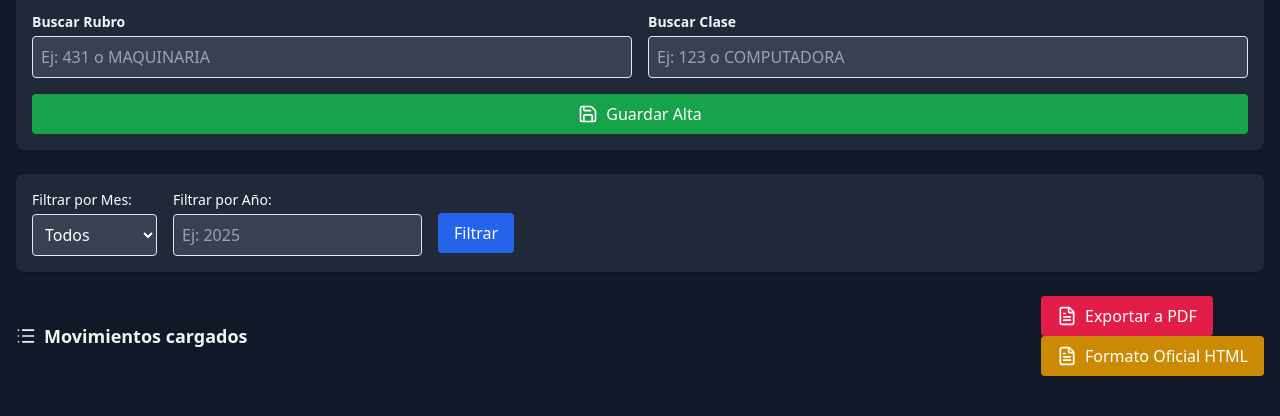
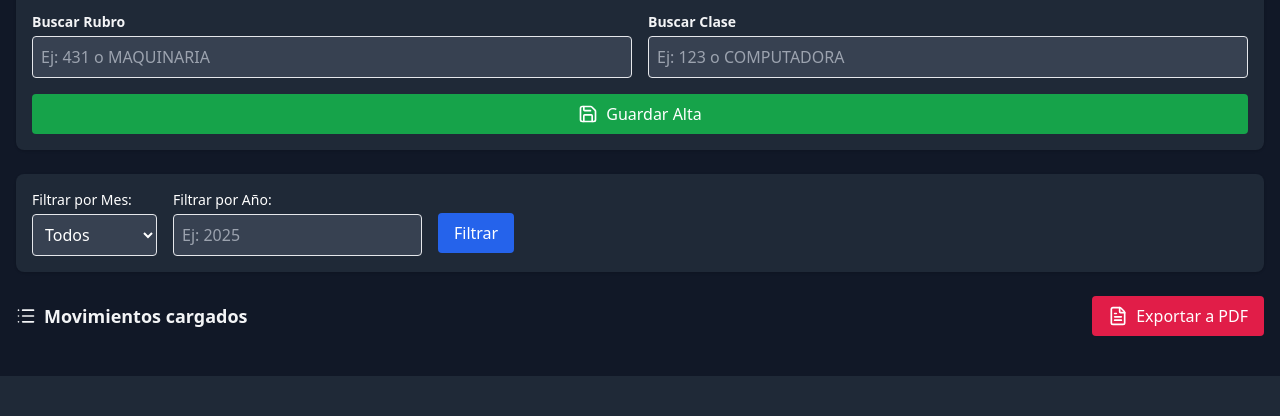
Before and after one commit to Patrimonio2-web/anexos, a Flask app: template templates/altas.html in a window 1280 px wide. Shown: the part 706-1122 px from the top of the page. After the commit the page ends 1082 px from the top, so only its background shows below. Run offline with Flask 3, Linux system fonts and the light colour scheme; the template is opened without the code that fills it, so the values that code supplies are empty; some libraries are stand-ins or nearby versions.

Commit message:
Update altas.html

```diff
--- a/templates/altas.html
+++ b/templates/altas.html
@@ -189,9 +189,6 @@
 
       <input type="hidden" name="mes" value="{{ request.args.get('mes', '') }}">
       <input type="hidden" name="anio" value="{{ request.args.get('anio', '') }}">
-      <button type="submit" class="flex items-center gap-2 bg-yellow-600 hover:bg-yellow-700 text-white px-4 py-2 rounded">
-        <i data-lucide="file-text" class="w-5 h-5"></i> Formato Oficial HTML
-      </button>
     </form>
 
 
```
